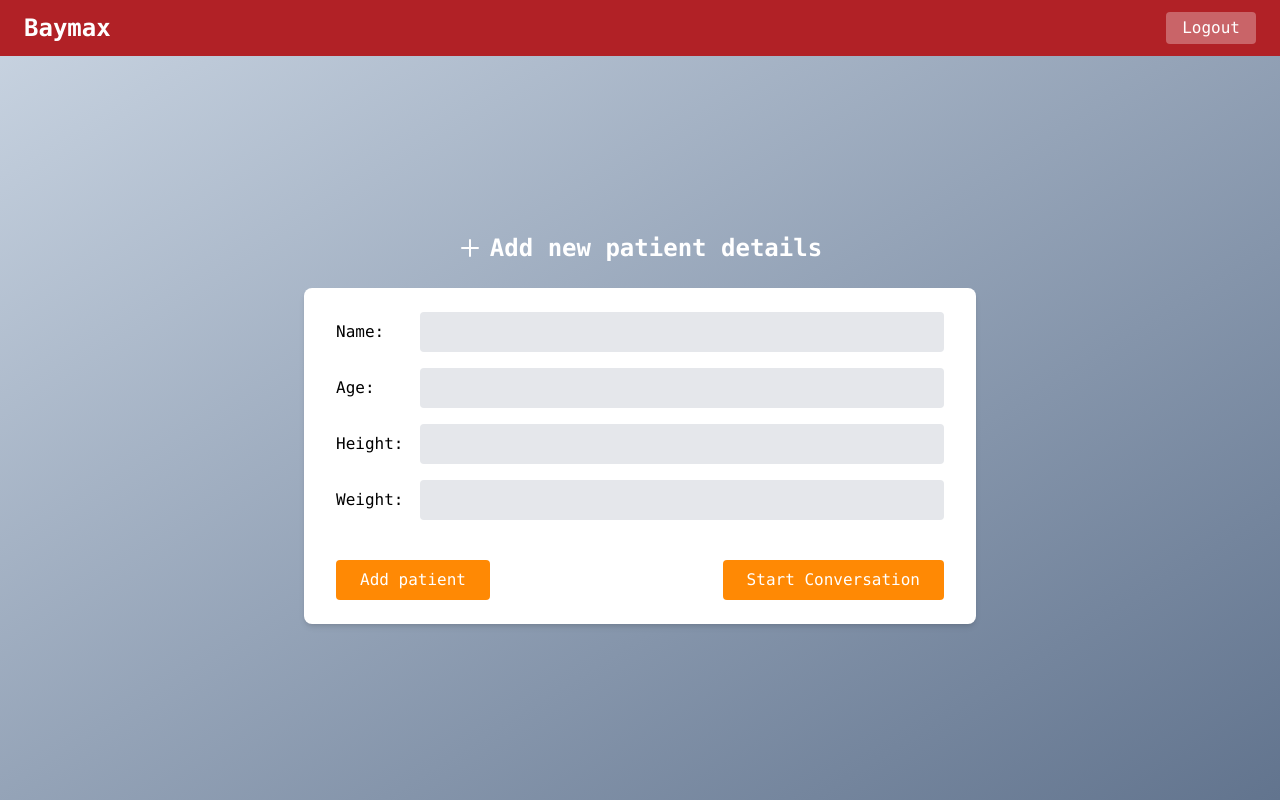
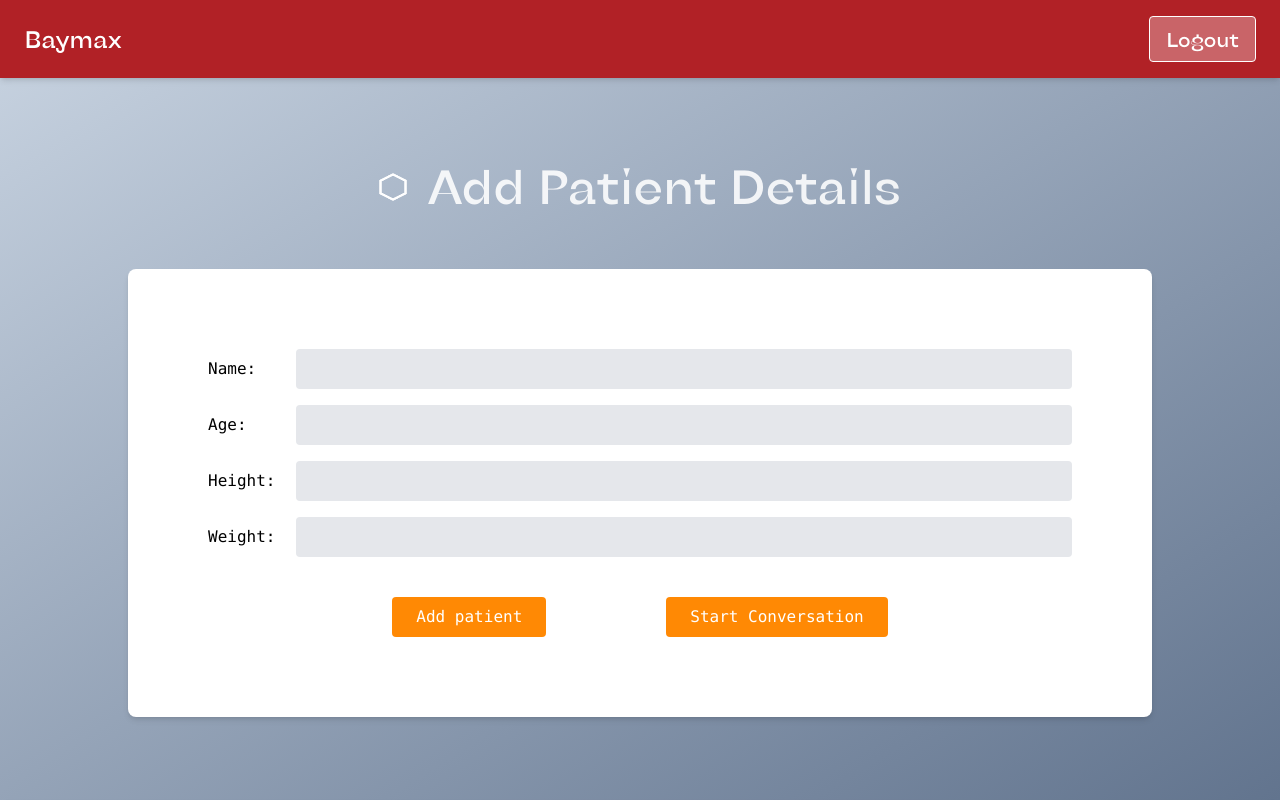
Before and after one commit to sakshisingh301/baymax, a React (Vite) app in the folder frontend/: page /add-details in a window 1280 px wide. Shown: the top 800 px of the page. Built offline with nearby package versions, Linux system fonts and the light colour scheme; a web font is replaced by a local one.

Commit message:
navbar-logo functionality added, added footer on all pages, lookup page design improved

```diff
--- a/frontend/src/components/Navbar.jsx
+++ b/frontend/src/components/Navbar.jsx
@@ -1,12 +1,13 @@
 import React from 'react';
+import { Link } from 'react-router-dom';
 
 const Navbar = () => {
     return (
         <nav className="w-full bg-baymax-red shadow-md px-6 py-4 flex items-center justify-between font-ubuntu">
           {/* Left - Logo / Brand */}
-          <div className="text-2xl font-main font-bold text-white">
+          <Link to="/patientlookup" className="text-2xl font-main font-bold text-white">
             Baymax
-          </div>
+          </Link>
 
           {/* Right - Logout Button */}
           <button
--- a/frontend/src/pages/AddDetails.jsx
+++ b/frontend/src/pages/AddDetails.jsx
@@ -1,5 +1,7 @@
 import { useState } from 'react';
 import { useNavigate } from 'react-router-dom';
+import Navbar from '../components/Navbar';
+import Footer from '../components/Footer';
 
 export default function AddDetails() {
   const [formData, setFormData] = useState({ name: '', age: '', height: '', weight: '' });
@@ -35,23 +37,22 @@ export default function AddDetails() {
   };
 
   return (
+    <>
     <div className="h-screen flex flex-col bg-gradient-to-br from-slate-300 to-slate-500 font-mono">
-      {/* Header */}
-      <div className="bg-[#B12126] text-white flex items-center justify-between px-6 py-3">
-        <h1 className="text-2xl font-semibold">Baymax</h1>
-        <button className="bg-white/30 hover:bg-white/40 text-white px-4 py-1 rounded transition">Logout</button>
-      </div>
+      <Navbar/>
 
       {/* Content */}
-      <div className="flex-1 flex flex-col items-center justify-center px-6">
-        <div className="text-white text-2xl font-semibold flex items-center gap-2 mb-6">
-          <svg className="w-6 h-6" fill="none" stroke="currentColor" strokeWidth="2" viewBox="0 0 24 24">
-            <path strokeLinecap="round" strokeLinejoin="round" d="M12 4v16m8-8H4" />
-          </svg>
-          Add new patient details
+      <div className="flex-1 flex flex-col items-center justify-center px-6 w-full">
+        <div className="font-main text-5xl flex items-center gap-2 mb-15">
+          <img
+            src="/polygon.png"
+            alt="Icon description"
+            className="w-7 h-7 mr-3 translate-y-0.5"
+          />
+            Add Patient Details
         </div>
 
-        <div className="bg-white rounded-lg shadow-md px-8 py-6 w-full max-w-2xl space-y-4">
+        <div className="bg-white rounded-lg shadow-md p-20 w-full max-w-5xl space-y-4">
           {['name', 'age', 'height', 'weight'].map(field => (
             <div key={field} className="flex items-center gap-4">
               <label htmlFor={field} className="w-20 font-medium text-black capitalize">
@@ -67,16 +68,16 @@ export default function AddDetails() {
             </div>
           ))}
 
-          <div className="flex justify-between pt-6">
+          <div className="flex justify-center gap-30 pt-6">
             <button
               onClick={handleAddPatient}
-              className="bg-orange-400 hover:bg-orange-500 text-white px-6 py-2 rounded"
+              className="bg-orange-400 hover:bg-orange-500 text-white px-6 py-2 rounded cursor-pointer"
             >
               Add patient
             </button>
             <button
               onClick={handleStartConversation}
-              className="bg-orange-400 hover:bg-orange-500 text-white px-6 py-2 rounded"
+              className="bg-orange-400 hover:bg-orange-500 text-white px-6 py-2 rounded cursor-pointer"
             >
               Start Conversation
             </button>
@@ -93,5 +94,7 @@ export default function AddDetails() {
         </div>
       )}
     </div>
+  <Footer/>
+  </>
   );
 }
--- a/frontend/src/pages/ChatPage.jsx
+++ b/frontend/src/pages/ChatPage.jsx
@@ -1,5 +1,6 @@
 import { useEffect, useRef, useState } from 'react';
 import Navbar from '../components/Navbar';
+import Footer from '../components/Footer';
 
 function ChatBubble({ text, sender }) {
   return (
@@ -102,6 +103,7 @@ export default function ChatPage() {
   };
 
   return (
+    <>
     <div className="h-screen flex flex-col font-mono overflow-hidden">
       <Navbar/>
       {/* Chat display */}
@@ -142,5 +144,7 @@ export default function ChatPage() {
         </button>
       </div>
     </div>
+    <Footer/>
+    </>
   );
 }
--- a/frontend/src/pages/Results.jsx
+++ b/frontend/src/pages/Results.jsx
@@ -1,6 +1,7 @@
 import { useEffect, useState } from 'react';
 import { useNavigate } from 'react-router-dom';
 import Navbar from '../components/Navbar';
+import Footer from '../components/Footer';
 
 export default function Results() {
   const navigate = useNavigate();
@@ -33,19 +34,22 @@ export default function Results() {
   }
 
   return (
+    <>
     <div className="h-screen flex flex-col bg-gradient-to-br from-slate-300 to-slate-500 font-mono">
       <Navbar/>
 
       {/* Patient Status Box */}
-      <div className="flex-1 flex items-center justify-center p-6">
-        <div className="bg-white rounded-lg shadow-md p-8 w-full max-w-2xl">
-          <h2 className="text-xl font-semibold mb-4 text-gray-700 flex items-center gap-2">
-            <svg className="w-5 h-5 text-gray-700" fill="none" stroke="currentColor" strokeWidth="2" viewBox="0 0 24 24">
-              <path strokeLinecap="round" strokeLinejoin="round" d="M8 10h.01M12 10h.01M16 10h.01M9 16h6m-6-8h6a2 2 0 012 2v6a2 2 0 01-2 2H9a2 2 0 01-2-2V10a2 2 0 012-2z" />
-            </svg>
-            Patient Status
-          </h2>
-          <pre className="text-black whitespace-pre-wrap">
+      <div className="flex-1 flex flex-col items-center justify-center p-6 gap-10">
+        <div className="font-main text-5xl flex items-center gap-2">
+        <img
+          src="/polygon.png"
+          alt="Icon description"
+          className="w-7 h-7 mr-3 translate-y-0.5"
+        />
+          Patient Status
+        </div>
+        <div className="bg-white rounded-lg shadow-md p-15 w-full max-w-3xl">
+          <pre className="text-black whitespace-pre-wrap text-xl">
             Name: {patientData.name} <br/>
             Age: {patientData.age} <br/>
             <br/>
@@ -60,7 +64,7 @@ export default function Results() {
           <div className="flex justify-center mt-6">
             <button
               onClick={() => navigate('/')} // or another route
-              className="bg-orange-400 hover:bg-orange-500 text-white px-6 py-2 rounded"
+              className="bg-orange-400 hover:bg-orange-500 text-white px-6 py-2 rounded cursor-pointer"
             >
               Done
             </button>
@@ -68,5 +72,7 @@ export default function Results() {
         </div>
       </div>
     </div>
+    <Footer/>
+  </>
   );
 }
```
